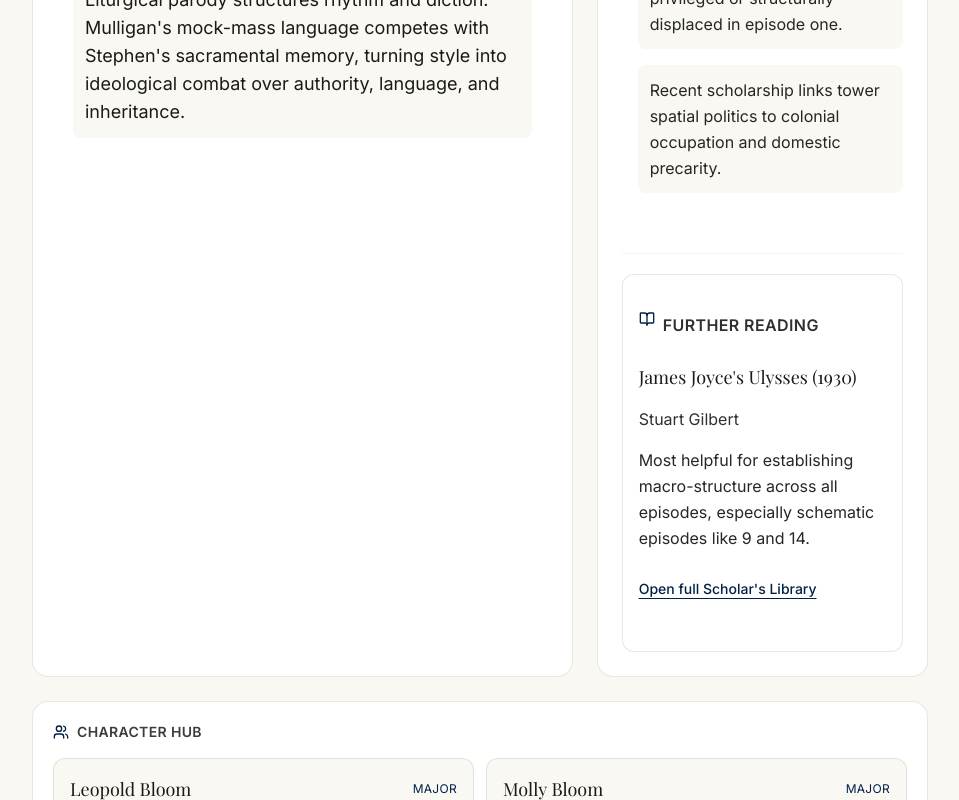
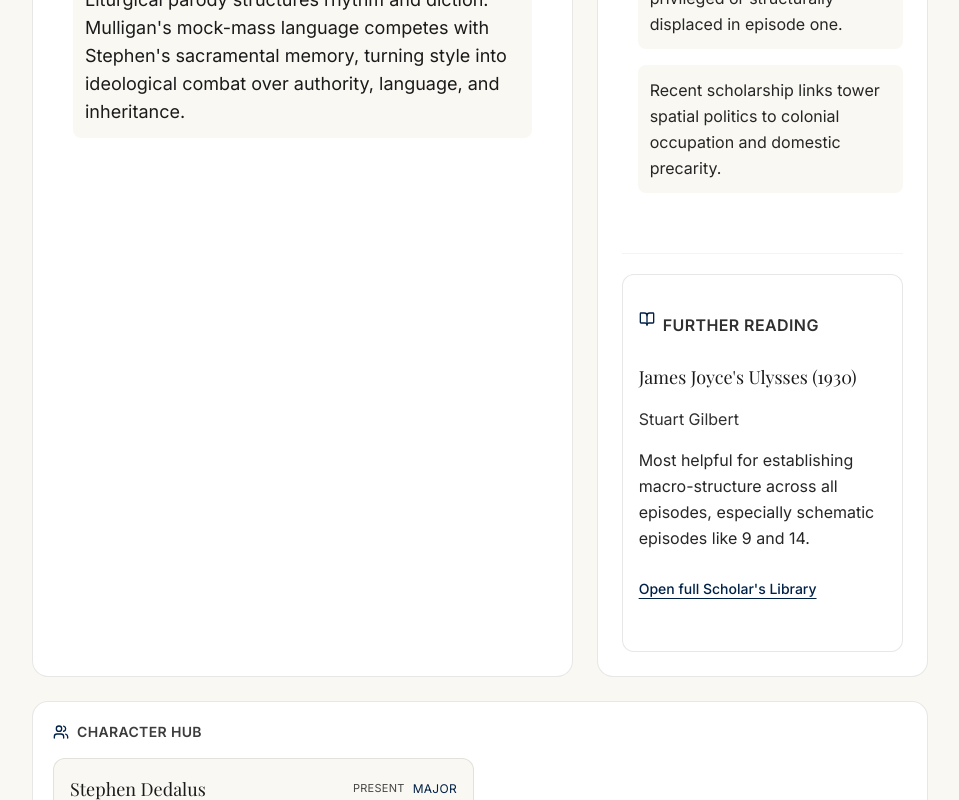
Before and after one commit to JoecoNabroust/Ulysses_digital-arranger, a Next.js app: page / in a window 1280 px wide. Shown: the part 2000-2800 px from the top of the page, without its empty margins (300-1259 px from the left). Built offline with nearby package versions, Linux system fonts and the light colour scheme; a web font is replaced by a local one.

Commit message:
Add episode-aware character hub and Campbell library entry

```diff
--- a/components/ArrangerToggle.tsx
+++ b/components/ArrangerToggle.tsx
@@ -17,7 +17,7 @@ export function ArrangerToggle() {
       }`}
       aria-pressed={arrangerMode}
     >
-      <Zap className="h-4 w-4" />
+      <Zap className="h-4 w-4 text-slate-400" strokeWidth={1.75} />
       Arranger Mode {arrangerMode ? "On" : "Off"}
     </button>
   );
--- a/components/CharacterHub.tsx
+++ b/components/CharacterHub.tsx
@@ -1,25 +1,36 @@
 import { Users } from "lucide-react";
+import { motion } from "framer-motion";
 import type { CharacterProfile } from "@/data/ulysses";
 
-export function CharacterHub({ characters }: { characters: CharacterProfile[] }) {
+export function CharacterHub({ characters, activeEpisodeId }: { characters: CharacterProfile[]; activeEpisodeId: number }) {
+  const visibleCharacters = characters.filter((character) => character.episodes[activeEpisodeId]);
+
   return (
     <section className="rounded-2xl border border-charcoal/10 bg-white p-5">
       <div className="mb-4 flex items-center gap-2">
         <Users className="h-4 w-4 text-oxford" />
         <h3 className="font-ui text-sm font-semibold uppercase tracking-wide text-charcoal/85">Character Hub</h3>
       </div>
-      <div className="grid gap-3 sm:grid-cols-2">
-        {characters.map((character) => (
+
+      <motion.div key={activeEpisodeId} initial={{ opacity: 0 }} animate={{ opacity: 1 }} transition={{ duration: 0.25 }} className="grid gap-3 sm:grid-cols-2">
+        {visibleCharacters.map((character) => {
+          const episodeEntry = character.episodes[activeEpisodeId];
+
+          return (
           <article key={character.name} className="rounded-xl border border-charcoal/10 bg-parchment p-4">
             <div className="flex items-center justify-between gap-2">
               <h4 className="font-literary text-lg text-charcoal">{character.name}</h4>
-              <span className="font-ui text-xs uppercase tracking-wide text-oxford">{character.role}</span>
+              <div className="flex items-center gap-2">
+                <span className="font-ui text-[11px] uppercase tracking-wide text-charcoal/80">{episodeEntry.status}</span>
+                <span className="font-ui text-xs uppercase tracking-wide text-oxford">{character.role}</span>
+              </div>
             </div>
             <p className="mt-2 font-ui text-base text-charcoal/90">{character.relationships.join(" | ")}</p>
-            <p className="mt-3 font-ui text-sm text-charcoal/80">Episodes: {character.episodes.join(", ")}</p>
+            <p className="mt-3 font-ui text-sm text-charcoal/80">{episodeEntry.note}</p>
           </article>
-        ))}
-      </div>
+          );
+        })}
+      </motion.div>
     </section>
   );
 }
--- a/components/DigitalArrangerShell.tsx
+++ b/components/DigitalArrangerShell.tsx
@@ -144,7 +144,7 @@ export function DigitalArrangerShell() {
           </motion.section>
         </AnimatePresence>
 
-        <CharacterHub characters={characterProfiles} />
+        <CharacterHub characters={characterProfiles} activeEpisodeId={activeEpisode.id} />
         </main>
       </div>
 
@@ -153,7 +153,7 @@ export function DigitalArrangerShell() {
         onClick={() => setNotesOpen(true)}
         className="fixed bottom-6 right-6 z-20 inline-flex min-h-11 items-center gap-2 rounded-full bg-oxford px-4 py-3 font-ui text-sm text-white shadow-lg lg:hidden"
       >
-        <Zap className="h-4 w-4" />
+        <Zap className="h-4 w-4 text-slate-400" strokeWidth={1.75} />
         Notes
       </button>
 
@@ -204,7 +204,7 @@ function NotesPanel({ episodeId, arrangerMode }: { episodeId: number; arrangerMo
     <>
       <section className="space-y-4 pb-10">
         <div className="flex items-center gap-2">
-          <Zap className="h-4 w-4 text-oxford" />
+          <Zap className="h-4 w-4 text-slate-400" strokeWidth={1.75} />
           <h3 className="font-ui mt-0 mb-4 text-base font-semibold uppercase tracking-wide leading-tight text-charcoal/90 md:mb-3">
             Arranger Notes
           </h3>
--- a/data/library.ts
+++ b/data/library.ts
@@ -160,6 +160,22 @@ export const scholarsLibrary: ScholarWork[] = [
     }
   },
   {
+    id: "campbell-1991",
+    title: "Mythic Worlds, Modern Words: On the Art of James Joyce",
+    author: "Joseph Campbell",
+    year: 1991,
+    category: "Historical Context",
+    tags: ["Mythic", "Archetypal", "Odyssey"],
+    scholarsTake: [
+      "Campbell reads Joyce through comparative mythology, emphasizing recurrent archetypal patterns and ritual structures beneath modern Dublin life.",
+      "For Ulysses, he highlights how Homeric scaffolding and symbolic recurrence organize the narrative's apparent everyday sprawl into a coherent mythic architecture."
+    ],
+    connection: {
+      note: "Especially useful for Odyssey correspondences and archetypal framing in episodes 1, 9, 10, and 18.",
+      episodes: [1, 9, 10, 18]
+    }
+  },
+  {
     id: "moseley-2022",
     title: "The Oxford Handbook of James Joyce",
     author: "Brian L. Price, John Whittier-Ferguson, and Maud Ellmann (eds.)",
@@ -198,7 +214,9 @@ export const libraryTags = [
   "Reception",
   "Teaching",
   "21st Century",
-  "Global Joyce"
+  "Global Joyce",
+  "Mythic",
+  "Archetypal"
 ] as const;
 
 export type LibraryTag = (typeof libraryTags)[number];
--- a/data/ulysses.ts
+++ b/data/ulysses.ts
@@ -1231,7 +1231,7 @@ export interface CharacterProfile {
   name: string;
   role: "Major" | "Minor";
   relationships: string[];
-  episodes: number[];
+  episodes: Record<number, { status: "Present" | "Mentioned"; note: string }>;
 }
 
 export const characterProfiles: CharacterProfile[] = [
@@ -1239,30 +1239,68 @@ export const characterProfiles: CharacterProfile[] = [
     name: "Leopold Bloom",
     role: "Major",
     relationships: ["Molly Bloom (spouse)", "Stephen Dedalus (mentee/provisional son)"],
-    episodes: [4, 5, 6, 8, 10, 11, 12, 13, 15, 16, 17, 18]
+    episodes: {
+      4: { status: "Present", note: "Introduced in domestic routine at 7 Eccles Street." },
+      5: { status: "Present", note: "Navigates postal, liturgical, and sensory Dublin circuits." },
+      6: { status: "Present", note: "Attends Paddy Dignam's funeral procession and burial." },
+      8: { status: "Present", note: "Wanders lunchtime cityscapes and reflects on appetite." },
+      10: { status: "Present", note: "Appears in distributed city montage trajectories." },
+      11: { status: "Present", note: "Central listening consciousness in the Ormond soundscape." },
+      12: { status: "Present", note: "Confronts Citizen's hostility in the pub scene." },
+      13: { status: "Present", note: "Observes Gerty at Sandymount in asymmetrical encounter." },
+      14: { status: "Mentioned", note: "Referenced in hospital discourse before re-entry." },
+      15: { status: "Present", note: "Nighttown hallucinations stage his social and psychic trials." },
+      16: { status: "Present", note: "Offers practical care to Stephen in the shelter." },
+      17: { status: "Present", note: "Hosts Stephen at Eccles Street in catechistic mode." },
+      18: { status: "Mentioned", note: "Seen through Molly's retrospective monologue." }
+    }
   },
   {
     name: "Molly Bloom",
     role: "Major",
     relationships: ["Leopold Bloom (spouse)", "Blazes Boylan (lover)"],
-    episodes: [4, 8, 11, 18]
+    episodes: {
+      4: { status: "Present", note: "Appears in the bedroom dialogue and household exchange." },
+      8: { status: "Mentioned", note: "Bloom's midday thought repeatedly returns to her." },
+      11: { status: "Mentioned", note: "Boylan appointment and musical world shape Bloom's listening." },
+      15: { status: "Mentioned", note: "Nighttown fantasies refract Bloom's anxieties about Molly." },
+      18: { status: "Present", note: "Primary narrative voice in Penelope's monologue." }
+    }
   },
   {
     name: "Stephen Dedalus",
     role: "Major",
     relationships: ["Buck Mulligan (rival companion)", "Leopold Bloom (host/fatherly figure)"],
-    episodes: [1, 2, 3, 7, 9, 10, 14, 15, 16, 17]
+    episodes: {
+      1: { status: "Present", note: "Central consciousness in the tower opening." },
+      2: { status: "Present", note: "Schoolroom and Deasy office debates frame his position." },
+      3: { status: "Present", note: "Sandymount strand interior monologue dominates the episode." },
+      7: { status: "Mentioned", note: "Journal office circuits reference Stephen's movements." },
+      9: { status: "Present", note: "Leads Shakespeare disputation in the National Library." },
+      10: { status: "Present", note: "One node in the Wandering Rocks montage network." },
+      14: { status: "Present", note: "Participates in hospital rhetoric and nocturnal drift." },
+      15: { status: "Present", note: "Hallucinatory confrontation culminates in collapse." },
+      16: { status: "Present", note: "Accompanies Bloom to the shelter in post-Circe fatigue." },
+      17: { status: "Present", note: "Shares provisional hospitality scene at Eccles Street." },
+      18: { status: "Mentioned", note: "Appears in Molly's memory and evaluative recall." }
+    }
   },
   {
     name: "The Citizen",
     role: "Minor",
     relationships: ["Leopold Bloom (ideological adversary)"],
-    episodes: [12]
+    episodes: {
+      12: { status: "Present", note: "Embodies exclusionary nationalism in Cyclops." },
+      17: { status: "Mentioned", note: "Echoed through Bloom's retrospective recollections." }
+    }
   },
   {
     name: "Bella Cohen",
     role: "Minor",
     relationships: ["Leopold Bloom (nighttown antagonist-host)", "Stephen Dedalus (witness)"],
-    episodes: [15]
+    episodes: {
+      15: { status: "Present", note: "Nighttown figure controlling key Circe transformations." },
+      16: { status: "Mentioned", note: "Reverberates in post-hallucinatory aftertalk." }
+    }
   }
 ];
```
